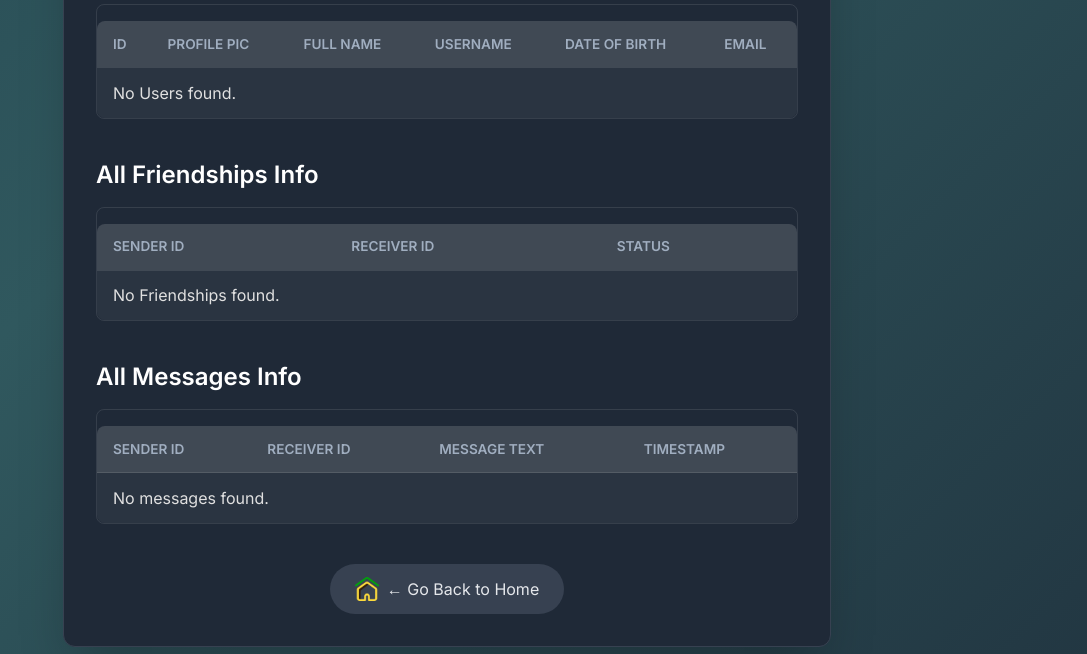
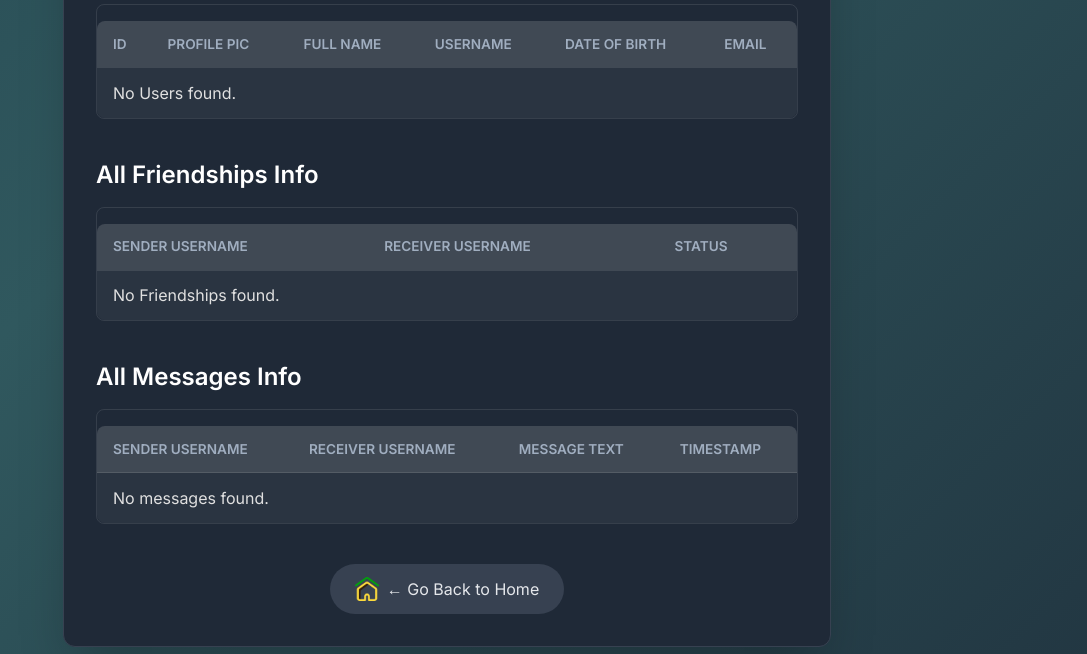
Before and after one commit to prottoy-bhattacharyya/chat-web-app, a Flask app: template templates/admin.html in a window 1280 px wide. Shown: the part 799-1453 px from the top of the page, without its empty margins (193-1280 px from the left). Run offline with Flask 3, Linux system fonts and the light colour scheme; the template is opened without the code that fills it, so the values that code supplies are empty; some libraries are stand-ins or nearby versions.

Commit message:
admin panel userID replaced with username

```diff
--- a/app.py
+++ b/app.py
@@ -124,10 +124,35 @@ def admin():
             for user in users:
                 user['dob'] = user['dob'].strftime("%d-%m-%Y")
                 user['id'] = str(user['id'])
-            cursor.execute("SELECT * FROM friends")
+
+
+            cursor.execute("""SELECT
+                                    s.username AS sender_username,
+                                    r.username AS receiver_username,
+                                    f.status
+                                FROM
+                                    friends AS f
+                                JOIN
+                                    users AS s ON f.sender_id = s.id
+                                JOIN
+                                    users AS r ON f.receiver_id = r.id;
+                        """)
             friends = cursor.fetchall()
 
-            cursor.execute("SELECT * FROM messages")
+            cursor.execute("""SELECT
+                                    s.username AS sender_username,
+                                    r.username AS receiver_username,
+                                    m.message_text,
+                                    m.timestamp
+                                FROM
+                                    messages AS m
+                                JOIN
+                                    users AS s ON m.sender_id = s.id
+                                JOIN
+                                    users AS r ON m.receiver_id = r.id
+                                order by
+                                    m.timestamp;
+                            """)
             messages = cursor.fetchall()
 
             cursor.execute("SELECT * FROM aiChat")
--- a/meta_llama_AI.py
+++ b/meta_llama_AI.py
@@ -27,7 +27,7 @@ def metaLlama(prompt, user_id, username):
     html_text = ''' Please format your response using only HTML tags.
                           For example, use <p> for paragraphs, <strong> for bold text,
                           <em> for italics,
-                          <br> for line breaks and colorful texts
+                          <br> for line breaks
                           and never mention about html tags in your answer I repeat DO NOT
                           mention about html tags in your answer I repeat DO NOT'''
     try:
@@ -37,10 +37,11 @@ def metaLlama(prompt, user_id, username):
       )
 
       completion = client.chat.completions.create(
-          model="meta-llama/llama-4-maverick:free",
+          # model="meta-llama/llama-4-maverick:free",
           #  model = "nvidia/llama-3.1-nemotron-ultra-253b-v1:free",
           # model = "deepseek/deepseek-r1-0528-qwen3-8b:free",
           # model="google/gemini-2.0-flash-exp:free",
+          model="deepseek/deepseek-r1-0528:free",
           messages=[
               {
                 "role": "user",
--- a/templates/admin.html
+++ b/templates/admin.html
@@ -346,8 +346,8 @@
                 <table class="data-table">
                     <thead>
                         <tr>
-                            <th>Sender ID</th>
-                            <th>Receiver ID</th>
+                            <th>Sender Username</th>
+                            <th>Receiver Username</th>
                             <th>Status</th>
                         </tr>
                     </thead>
@@ -361,8 +361,8 @@
                     <tbody>
                         {% for friend in friends %}
                         <tr>
-                            <td>{{friend.sender_id}}</td>
-                            <td>{{friend.receiver_id}}</td>
+                            <td>{{friend.sender_username}}</td>
+                            <td>{{friend.receiver_username}}</td>
                             <td>{{friend.status}}</td>
                         </tr>
                         {% endfor %}
@@ -377,8 +377,8 @@
                 <table class="data-table">
                     <thead>
                         <tr>
-                            <th>Sender ID</th>
-                            <th>Receiver ID</th>
+                            <th>Sender Username</th>
+                            <th>Receiver Username</th>
                             <th>Message Text</th>
                             <th>Timestamp</th>
                         </tr>
@@ -393,8 +393,8 @@
                     <tbody>
                         {% for message in messages %}
                         <tr>
-                            <td>{{message.sender_id}}</td>
-                            <td>{{message.receiver_id}}</td>
+                            <td>{{message.sender_username}}</td>
+                            <td>{{message.receiver_username}}</td>
                             <td>{{message.message_text}}</td>
                             <td>{{message.timestamp}}</td>
                         </tr>
```
Also changed, not shown: templates/aiChat.html (+6 -9 lines), templates/home.html (+8 -1 lines), 1 other file.
